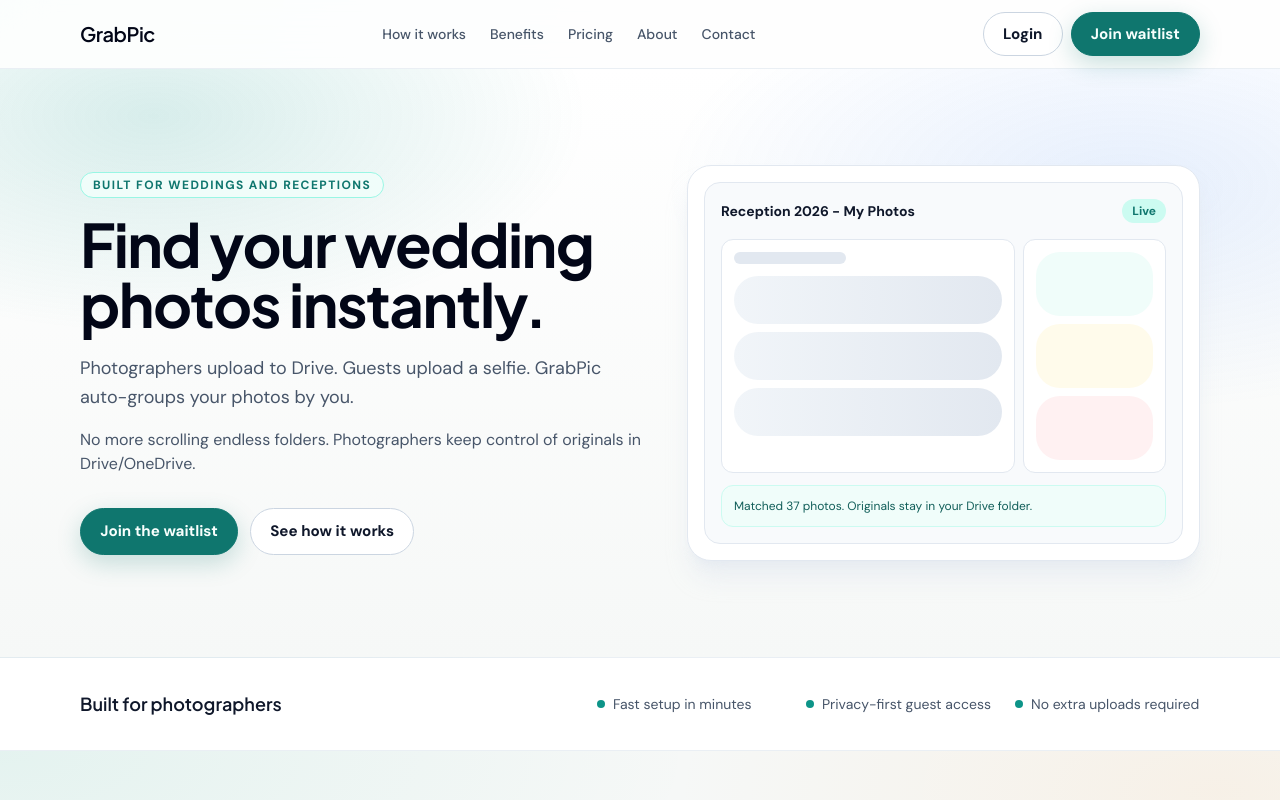
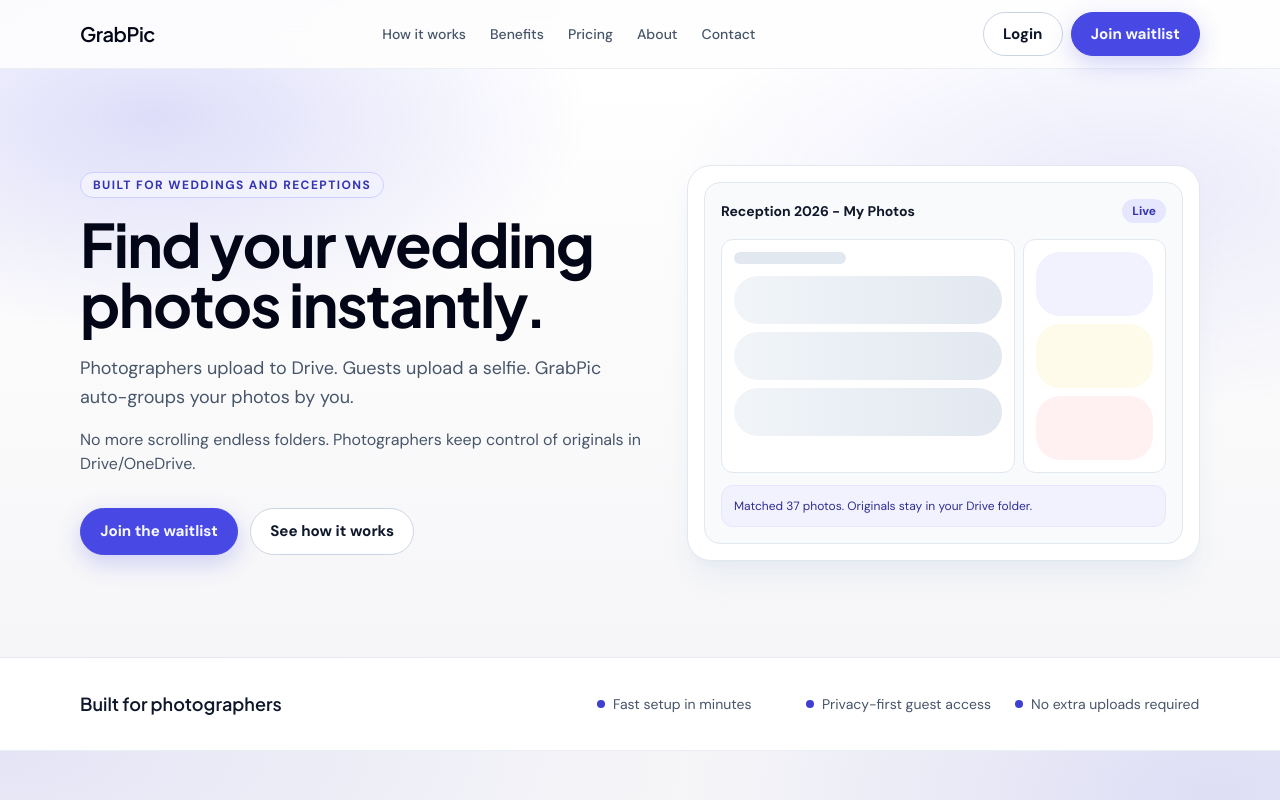
Before and after one commit to Viveklokadiya/GrabPic, a Next.js app in the folder frontend/: page / in a window 1280 px wide. Shown: the top 800 px of the page. Built offline with nearby package versions, Linux system fonts and the light colour scheme; no server answers.

Commit message:
style: standardize project-wide brand purple theme

```diff
--- a/frontend/app/loading.tsx
+++ b/frontend/app/loading.tsx
@@ -17,8 +17,8 @@
 
             {/* Decorative subtle background elements */}
             <div className="absolute inset-0 overflow-hidden pointer-events-none">
-                <div className="absolute -top-[20%] -left-[10%] w-[60vw] h-[60vw] bg-[#e23653]/5 rounded-full blur-[120px] opacity-60"></div>
-                <div className="absolute top-[40%] -right-[10%] w-[40vw] h-[40vw] bg-rose-200/20 rounded-full blur-[100px] opacity-40"></div>
+                <div className="absolute -top-[20%] -left-[10%] w-[60vw] h-[60vw] bg-[#4848e5]/10 rounded-full blur-[120px] opacity-60"></div>
+                <div className="absolute top-[40%] -right-[10%] w-[40vw] h-[40vw] bg-primary/10 rounded-full blur-[100px] opacity-40"></div>
             </div>
 
             <div className="relative z-10 flex flex-col items-center max-w-md w-full gap-12">
@@ -27,7 +27,7 @@
                     <div className="flex items-center gap-3">
                         {/* Icon Mark */}
                         <div className="relative w-16 h-16 flex items-center justify-center bg-white rounded-2xl shadow-sm border border-slate-100 overflow-hidden">
-                            <span className="material-symbols-outlined text-4xl text-[#e23653]/80">photo_camera_back</span>
+                            <span className="material-symbols-outlined text-4xl text-[#4848e5]/80">photo_camera_back</span>
                             {/* Scanning Light Overlay */}
                             <div className="absolute inset-0 bg-gradient-to-r from-transparent via-white/60 to-transparent -translate-x-full" style={{ animation: "shimmer 2s infinite linear" }}></div>
                         </div>
@@ -45,7 +45,7 @@
                 <div className="w-full max-w-[280px] flex flex-col gap-4 items-center">
                     {/* Indeterminate Progress Bar */}
                     <div className="h-1.5 w-full bg-slate-200 rounded-full overflow-hidden relative">
-                        <div className="absolute top-0 left-0 bottom-0 bg-gradient-to-r from-[#e23653]/40 via-[#e23653] to-[#e23653]/40 w-full rounded-full origin-left" style={{ animation: "indeterminate 2s infinite ease-in-out" }}></div>
+                        <div className="absolute top-0 left-0 bottom-0 bg-gradient-to-r from-[#4848e5]/40 via-[#4848e5] to-[#4848e5]/40 w-full rounded-full origin-left" style={{ animation: "indeterminate 2s infinite ease-in-out" }}></div>
                     </div>
 
                     {/* Status Text */}
--- a/frontend/app/login/page.tsx
+++ b/frontend/app/login/page.tsx
@@ -152,7 +152,7 @@
   }, [googleClientId, googleScriptReady]);
 
   return (
-    <main className="min-h-screen bg-[radial-gradient(1100px_480px_at_0%_0%,rgba(72,72,229,0.14),transparent_60%),radial-gradient(900px_420px_at_100%_0%,rgba(56,189,248,0.12),transparent_58%),#f8fafc]">
+    <main className="min-h-screen bg-[radial-gradient(1100px_480px_at_0%_0%,rgba(72,72,229,0.14),transparent_60%),radial-gradient(900px_420px_at_100%_0%,rgba(72,72,229,0.1),transparent_58%),#f8fafc]">
       <Script
         src="https://accounts.google.com/gsi/client"
         strategy="afterInteractive"
@@ -161,7 +161,7 @@
       />
       <div className="mx-auto grid w-full max-w-6xl gap-6 px-4 py-8 sm:px-6 lg:grid-cols-[1.05fr_0.95fr] lg:px-8 lg:py-12">
         <section className="relative hidden overflow-hidden rounded-3xl border border-slate-700 bg-slate-900 p-10 text-white shadow-2xl lg:flex lg:flex-col lg:justify-between">
-          <div className="pointer-events-none absolute inset-0 bg-[radial-gradient(900px_420px_at_20%_10%,rgba(99,102,241,0.45),transparent_62%),radial-gradient(700px_360px_at_90%_80%,rgba(14,165,233,0.28),transparent_60%)]" />
+          <div className="pointer-events-none absolute inset-0 bg-[radial-gradient(900px_420px_at_20%_10%,rgba(99,102,241,0.45),transparent_62%),radial-gradient(700px_360px_at_90%_80%,rgba(72,72,229,0.22),transparent_60%)]" />
           <div className="relative">
             <p className="inline-flex items-center gap-2 rounded-full border border-white/20 bg-white/10 px-4 py-1 text-xs font-semibold uppercase tracking-wider text-white/90">
               Secure Access
--- a/frontend/src/app/globals.css
+++ b/frontend/src/app/globals.css
@@ -58,16 +58,16 @@
 
 .bg-app {
   background:
-    radial-gradient(1200px 480px at 0% 0%, rgba(17, 180, 150, 0.08), transparent 58%),
-    radial-gradient(980px 460px at 95% 8%, rgba(253, 186, 116, 0.12), transparent 55%),
-    #f6f8f7;
+    radial-gradient(1200px 480px at 0% 0%, rgba(72, 72, 229, 0.1), transparent 58%),
+    radial-gradient(980px 460px at 95% 8%, rgba(72, 72, 229, 0.14), transparent 55%),
+    #f6f6f8;
 }
 
 .bg-hero-gradient {
   background:
-    radial-gradient(700px 350px at 12% 8%, rgba(13, 148, 136, 0.16), transparent 62%),
-    radial-gradient(680px 330px at 88% 20%, rgba(59, 130, 246, 0.12), transparent 68%),
-    linear-gradient(180deg, #ffffff 0%, #f6f8f7 100%);
+    radial-gradient(700px 350px at 12% 8%, rgba(72, 72, 229, 0.18), transparent 62%),
+    radial-gradient(680px 330px at 88% 20%, rgba(72, 72, 229, 0.1), transparent 68%),
+    linear-gradient(180deg, #ffffff 0%, #f6f6f8 100%);
 }
 
 .btn {
@@ -88,7 +88,7 @@
 }
 
 .btn:focus-visible {
-  outline: 3px solid rgba(13, 148, 136, 0.25);
+  outline: 3px solid rgba(72, 72, 229, 0.28);
   outline-offset: 2px;
 }
 
@@ -99,15 +99,15 @@
 }
 
 .btn-primary {
-  background: #0f766e;
-  border-color: #0f766e;
-  color: #f8fffd;
-  box-shadow: 0 8px 24px rgba(15, 118, 110, 0.22);
+  background: #4848e5;
+  border-color: #4848e5;
+  color: #f8faff;
+  box-shadow: 0 8px 24px rgba(72, 72, 229, 0.24);
 }
 
 .btn-primary:hover {
-  background: #0d6660;
-  border-color: #0d6660;
+  background: #3f3fd4;
+  border-color: #3f3fd4;
 }
 
 .btn-secondary {
@@ -136,8 +136,8 @@
 
 .field:focus {
   outline: none;
-  border-color: #0f766e;
-  box-shadow: 0 0 0 3px rgba(15, 118, 110, 0.2);
+  border-color: #4848e5;
+  box-shadow: 0 0 0 3px rgba(72, 72, 229, 0.2);
 }
 
 .page-wrap {
@@ -170,7 +170,7 @@
 }
 
 .bg-accent {
-  background-color: #0f766e;
+  background-color: #4848e5;
 }
 
 @keyframes fade-up {
--- a/frontend/tailwind.config.ts
+++ b/frontend/tailwind.config.ts
@@ -1,4 +1,18 @@
 import type { Config } from "tailwindcss";
+
+const brandPalette = {
+  50: "#f2f2ff",
+  100: "#e6e6ff",
+  200: "#ceceff",
+  300: "#ababff",
+  400: "#7c7cf2",
+  500: "#4848e5",
+  600: "#3f3fd4",
+  700: "#3434b3",
+  800: "#2e2e91",
+  900: "#292973",
+  950: "#191949"
+};
 
 const config: Config = {
   content: [
@@ -10,10 +24,19 @@
   theme: {
     extend: {
       colors: {
-        primary: "#4848e5",
-        "primary-light": "#eef2ff",
-        "primary-dark": "#3730a3",
-        "rose-accent": "#e54885",
+        primary: brandPalette[500],
+        "primary-light": brandPalette[50],
+        "primary-dark": brandPalette[700],
+        "rose-accent": brandPalette[500],
+        blue: brandPalette,
+        indigo: brandPalette,
+        violet: brandPalette,
+        purple: brandPalette,
+        teal: brandPalette,
+        cyan: brandPalette,
+        sky: brandPalette,
+        pink: brandPalette,
+        fuchsia: brandPalette,
       },
       borderRadius: {
         sm: "10px",
```
